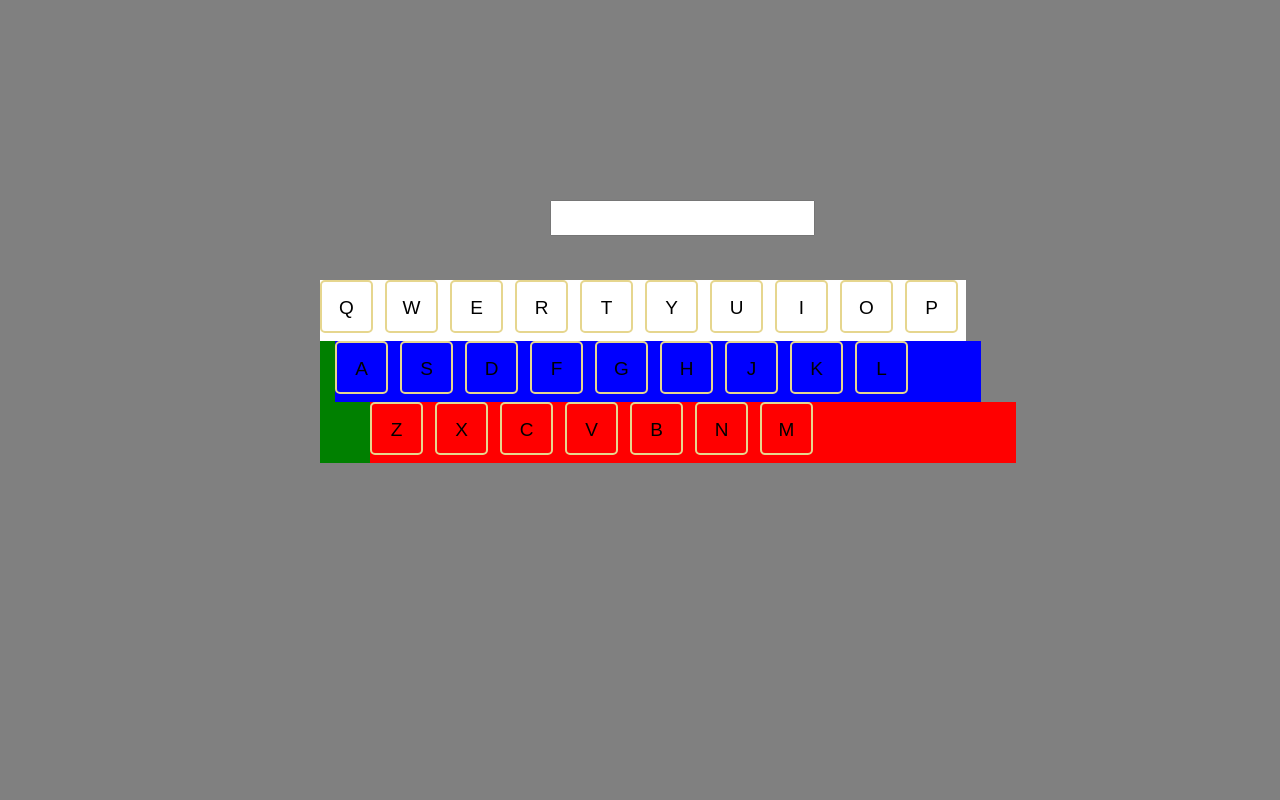
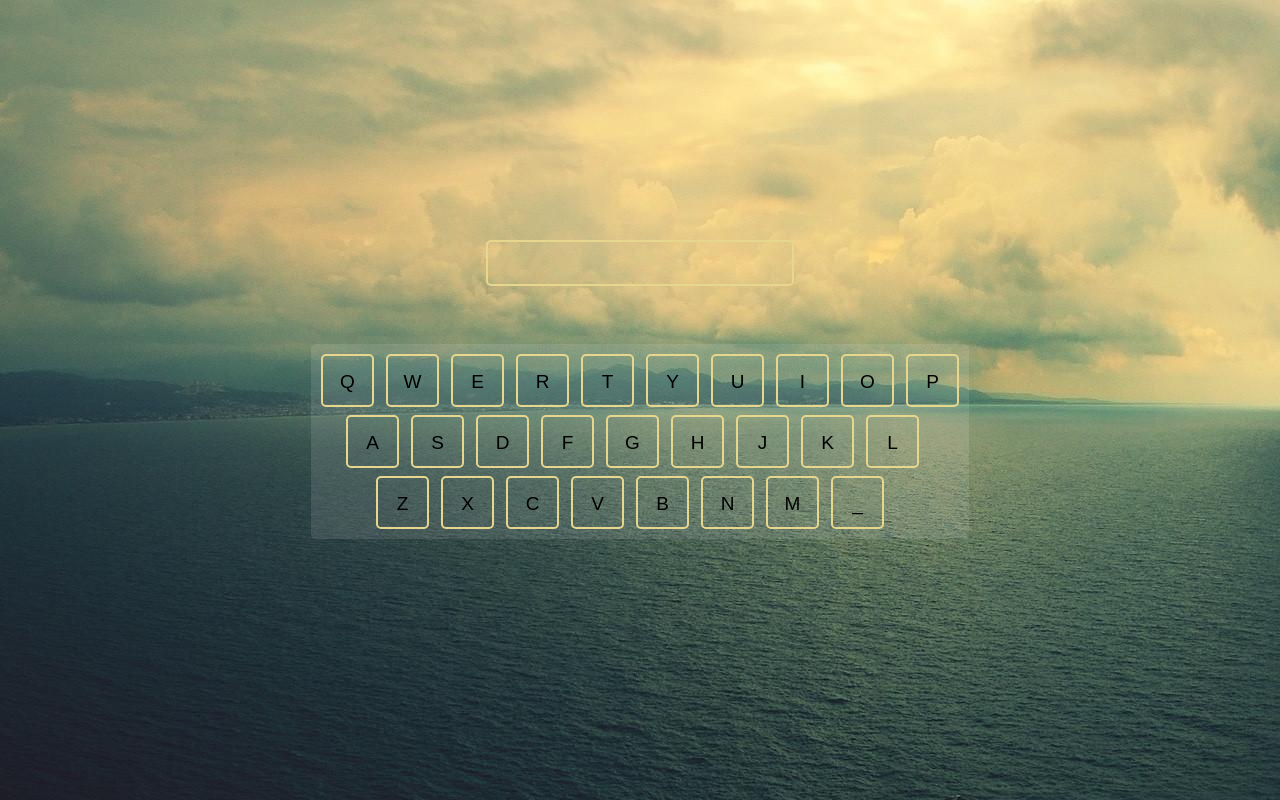
Before and after one commit to SlavaKarlson/SoundAlphabet, a plain HTML site: page index.html in a window 1280 px wide. Drawn offline with Linux system fonts and the light colour scheme.

Commit message:
Исправлены недочеты и доделан примерный дизайн

```diff
--- a/index.html
+++ b/index.html
@@ -1,44 +1,45 @@
 <!DOCTYPE html>
 <html lang="en">
 <head>
-    <meta charset="utf-8">   <!-- туть -->
+    <meta charset="utf-8">
     <title>SoundAlphabet</title>
     <link rel="stylesheet" href="styles.css">
 </head>
 <body>
-    <input name="line" maxlength="30" size="30" value=" " readonly>
+    <input name="line" maxlength="35" size="35" value=" " readonly>
     <div class="keyboard">
-        <div class="keyboard__line1">
-            <div class="keyboard__line1__keys">Q</div>
-            <div class="keyboard__line1__keys">W</div>
-            <div class="keyboard__line1__keys">E</div>
-            <div class="keyboard__line1__keys">R</div>
-            <div class="keyboard__line1__keys">T</div>
-            <div class="keyboard__line1__keys">Y</div>
-            <div class="keyboard__line1__keys">U</div>
-            <div class="keyboard__line1__keys">I</div>
-            <div class="keyboard__line1__keys">O</div>
-            <div class="keyboard__line1__keys">P</div>
+        <div class="keyboard__line keyboard__line1">
+            <div class="keyboard__key">Q</div>
+            <div class="keyboard__key">W</div>
+            <div class="keyboard__key">E</div>
+            <div class="keyboard__key">R</div>
+            <div class="keyboard__key">T</div>
+            <div class="keyboard__key">Y</div>
+            <div class="keyboard__key">U</div>
+            <div class="keyboard__key">I</div>
+            <div class="keyboard__key">O</div>
+            <div class="keyboard__key">P</div>
         </div>
-        <div class="keyboard__line2">
-            <div class="keyboard__line2__keys">A</div>
-            <div class="keyboard__line2__keys">S</div>
-            <div class="keyboard__line2__keys">D</div>
-            <div class="keyboard__line2__keys">F</div>
-            <div class="keyboard__line2__keys">G</div>
-            <div class="keyboard__line2__keys">H</div>
-            <div class="keyboard__line2__keys">J</div>
-            <div class="keyboard__line2__keys">K</div>
-            <div class="keyboard__line2__keys">L</div>
+        <div class="keyboard__line keyboard__line2">
+            <div class="keyboard__key">A</div>
+            <div class="keyboard__key">S</div>
+            <div class="keyboard__key">D</div>
+            <div class="keyboard__key">F</div>
+            <div class="keyboard__key">G</div>
+            <div class="keyboard__key">H</div>
+            <div class="keyboard__key">J</div>
+            <div class="keyboard__key">K</div>
+            <div class="keyboard__key">L</div>
         </div>
-        <div class="keyboard__line3">
-            <div class="keyboard__line2__keys">Z</div>
-            <div class="keyboard__line2__keys">X</div>
-            <div class="keyboard__line2__keys">C</div>
-            <div class="keyboard__line2__keys">V</div>
-            <div class="keyboard__line2__keys">B</div>
-            <div class="keyboard__line2__keys">N</div>
-            <div class="keyboard__line2__keys">M</div>
+        <div class="keyboard__line keyboard__line3">
+            <div class="keyboard__key">Z</div>
+            <div class="keyboard__key">X</div>
+            <div class="keyboard__key">C</div>
+            <div class="keyboard__key">V</div>
+            <div class="keyboard__key">B</div>
+            <div class="keyboard__key">N</div>
+            <div class="keyboard__key">M</div>
+            <div class="keyboard__key">_</div>
         </div>
     </div>
     <script src="scripts.js"></script>
--- a/styles.css
+++ b/styles.css
@@ -3,52 +3,57 @@ html,body{
     height: 100%;
     margin: 0;
     padding: 0;
-    background-color: grey;
+    /* background-color: grey; */
+    background-image: url(img/3.jpg);
 }
 
 input[name="line"]{
     position: absolute;
-    top: 25%;
-    left: 43%;
-    height: 30px;
+    top: 30%;
+    left: 50%;
+    transform: translateX(-50%);    /*выравнить по горизонтали (-left)*/
+    height: 40px;
+    width: 300px;
+
+    background-color: transparent;
+    border: 2px solid #e6d68e;
+    border-radius: 5px;
+    opacity: 1;
 }
 
 .keyboard{
     position: absolute;
-    top: 35%;
-    left: 25%;
+    top: 43%;
+    left: 50%;
+    transform: translateX(-50%);     /*выравнить по горизонтали (-left)*/
+    width: 638px;
+    height: 175px;
+    padding: 10px;
+    background-color: rgba(255,255,255,0.1); /*прозрачный фон за клавой*/
+    border-radius: 5px;
+
+}
+.keyboard__line{
+    position: relative;
+    height: auto;
     width: auto;
-    height: auto;
-    background-color: green;
+    margin-bottom: 8px;
 }
 .keyboard__line1{
-    background-color: white;
-    height: auto;
-    width: auto;
-
 }
 .keyboard__line2{
-    position: relative;
-    left: 15px;
-    background-color: blue;
-    height: auto;
-    width: auto;
+    left: 25px;
 }
 .keyboard__line3{
-    position: relative;
-    left: 50px;
-    background-color: red;
-    height: auto;
-    width: auto;
+    left: 55px;
+    margin-bottom: 0;
 }
-.keyboard__line1__keys,
-.keyboard__line2__keys,
-.keyboard__line3__keys{
+.keyboard__key{
     display: inline-block;
     width: 53px;
     height: 53px;
     margin-right: 8px;
-    margin-bottom: 8px;
+    /* margin-bottom: 8px; */     /*перенесено в line чтобы убрать matgin снизу*/
     box-sizing: border-box;   /*для padding - вырванивание текста по вертикали*/
     padding-top: 15px;
 
@@ -59,5 +64,8 @@ input[name="line"]{
 
     border: 2px solid #e6d68e;
     border-radius: 5px;
-
 }
+.keyboard__key:last-child{
+    margin-right: 0;
+    /* margin-bottom: 0; */
+}
```
Also changed, not shown: img/1.jpg (renamed from img/1920x1080-3024485-poster-p-2-reality-shattering-dont-hug-me-im-scared-2.jpg), img/2.jpg (renamed from img/aiO-FJuImc8.jpg), img/3.jpg (renamed from img/downloaded.jpg).
